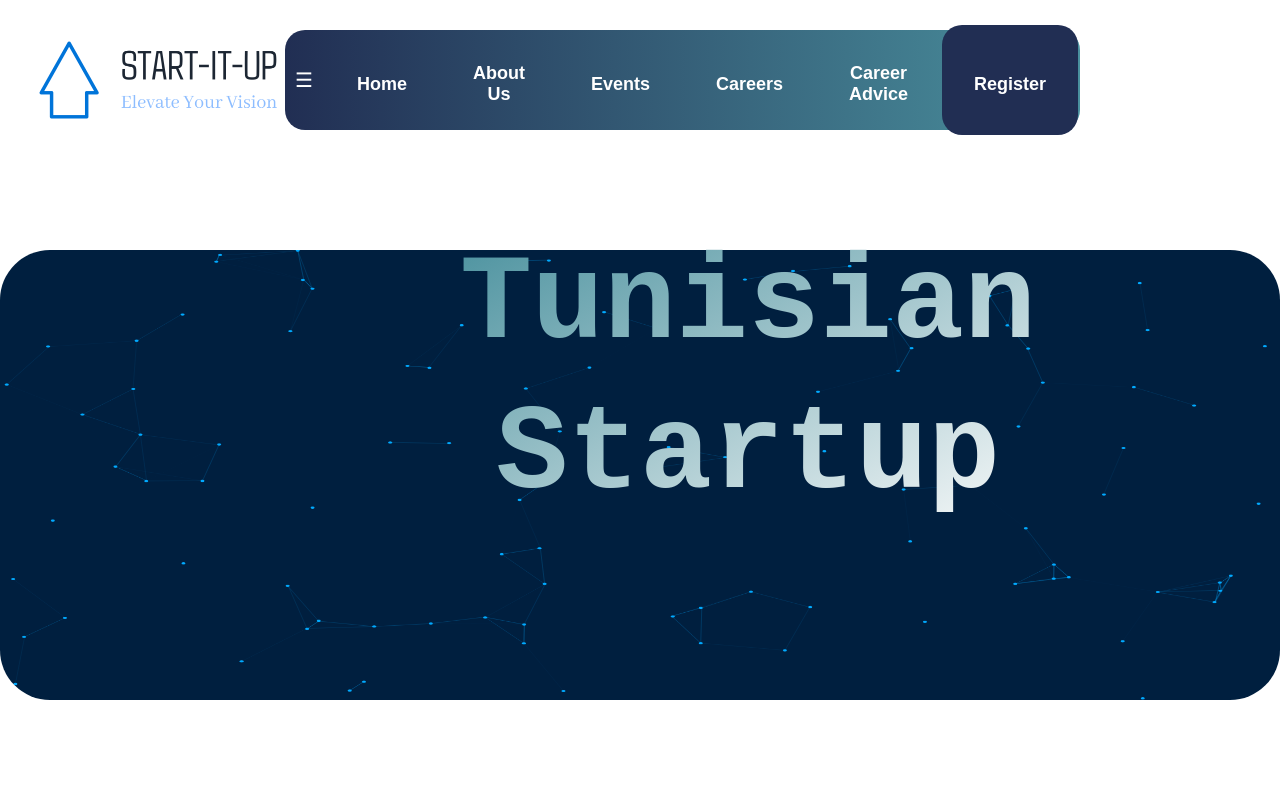
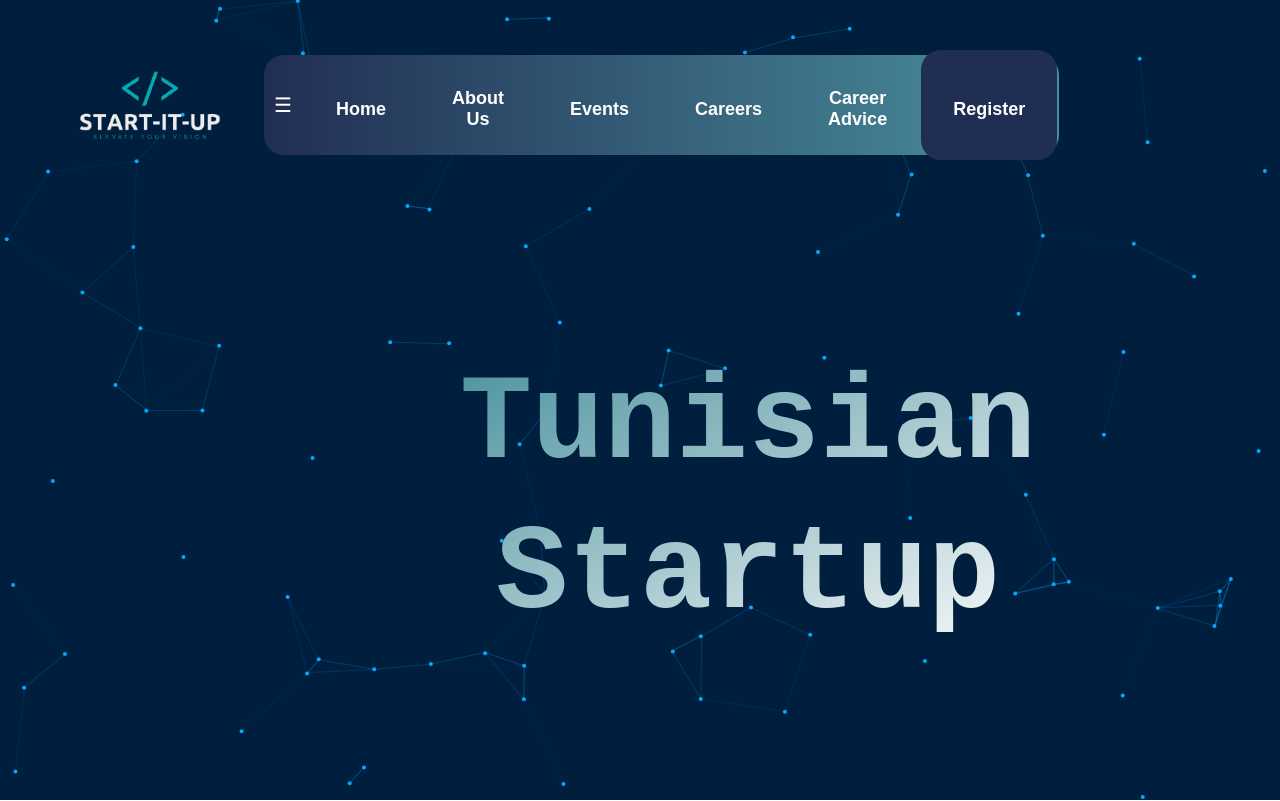
Before and after one commit to rihemfarhat/Projet-dev, a React (Create React App) app: page / in a window 1280 px wide. Shown: the top 801 px of the page. Built offline with nearby package versions, Linux system fonts and the light colour scheme.

Commit message:
navbar footer everywhere

```diff
--- a/src/App.css
+++ b/src/App.css
@@ -45,26 +45,8 @@
 
 
 
-/*Logo l page*/
 
 
-
-
-
-/*Tunisian Startup*/
-
-
-#text {
-  background: linear-gradient(330deg, rgb(251, 251, 251), #4A919E); /* Dégradé souhaité */
-  -webkit-background-clip: text; /* Appliquer le dégradé au texte */
-  -webkit-text-fill-color: transparent; /* Rendre le texte transparent */
-  display: inline-block; /* Nécessaire pour que le clipping fonctionne */
-  font-size: 5rem; /* Ajustez la taille selon vos besoins */
-  font-weight: bold; /* Optionnel pour un texte en gras */
-  background-color: transparent; /* Assurez-vous que le fond est transparent */
-  margin-top: 0px; margin-left: 460px ; font-size:120px; text-align: center;line-height: 150px;
-  font-family: 'Courier New', Courier, 'Trebuchet MS', 'Lucida Sans Unicode', 'Lucida Grande', 'Lucida Sans', Arial, sans-serif; margin-top: 100px;margin-bottom: 300px;
-}
 
 
 
--- a/src/App.js
+++ b/src/App.js
@@ -10,7 +10,7 @@ import Jobs from "./Jobs";
 import AboutUs from "./AboutUs";
 import EventPage from "./EventPage";
 import Advice from "./Advice";
-import logo from './lde---curated---13-high-resolution-logo-transparent.png';
+import logo from './Capture_d_écran_2024-11-09_210108-removebg-preview.png';
 
 function App() {
     const [currentPage, setCurrentPage] = useState("home");
@@ -36,9 +36,6 @@ function App() {
                     <>
                         <NetworkBackground />
                         <TextGradient />
-                        <footer>
-                            <ContactUs className3="imgg" className1="info" className2="nav" />
-                        </footer>
                     </>
                 );
         }
@@ -60,8 +57,13 @@ function App() {
                 />
             </div>
 
-            {/* Afficher la page sélectionnée */}
+            {/* Contenu de la page */}
             {renderPage()}
+
+            {/* Footer toujours visible */}
+            <footer>
+                <ContactUs className3="imgg" className1="info" className2="nav" />
+            </footer>
         </>
     );
 }
--- a/src/NetworkBackground.js
+++ b/src/NetworkBackground.js
@@ -8,8 +8,11 @@ const NetworkBackground = () => {
         const ctx = canvas.getContext('2d');
 
         // Configure le canvas pour occuper tout l'écran
-        canvas.width = window.innerWidth;
-        canvas.height = window.innerHeight;
+        const resizeCanvas = () => {
+            canvas.width = window.innerWidth;
+            canvas.height = window.innerHeight;
+        };
+        resizeCanvas();
 
         const particles = [];
         const particleCount = 100;
@@ -72,17 +75,20 @@ const NetworkBackground = () => {
         animate();
 
         // Redimensionne le canvas lors du changement de taille de la fenêtre
-        const resizeCanvas = () => {
-            canvas.width = window.innerWidth;
-            canvas.height = window.innerHeight;
-        };
         window.addEventListener('resize', resizeCanvas);
 
         // Nettoyage à la fin
         return () => window.removeEventListener('resize', resizeCanvas);
     }, []);
 
-    return <canvas ref={canvasRef} style={{ position: 'absolute', top: 0, left: 0, botton:0, zIndex: -1, borderRadius:50,marginTop:250,height: '450px', width:'100%', }} />;
+    return <canvas ref={canvasRef} style={{
+        position: 'fixed',
+        top: 0,
+        left: 0,
+        zIndex: -1,
+        height: '100vh',
+        width: '100vw',
+    }} />;
 };
 
 export default NetworkBackground;
--- /dev/null
+++ b/src/gradient.css
@@ -0,0 +1,14 @@
+/*Tunisian Startup*/
+
+
+#text {
+    background: linear-gradient(330deg, rgb(251, 251, 251), #4A919E); /* Dégradé souhaité */
+    -webkit-background-clip: text; /* Appliquer le dégradé au texte */
+    -webkit-text-fill-color: transparent; /* Rendre le texte transparent */
+    display: inline-block; /* Nécessaire pour que le clipping fonctionne */
+    font-size: 5rem; /* Ajustez la taille selon vos besoins */
+    font-weight: bold; /* Optionnel pour un texte en gras */
+    background-color: transparent; /* Assurez-vous que le fond est transparent */
+    margin-top: 0px; margin-left: 460px ; font-size:120px; text-align: center;line-height: 150px;
+    font-family: 'Courier New', Courier, 'Trebuchet MS', 'Lucida Sans Unicode', 'Lucida Grande', 'Lucida Sans', Arial, sans-serif; margin-top: 170px;margin-bottom: 300px;
+  }
--- a/src/gradient.js
+++ b/src/gradient.js
@@ -1,6 +1,7 @@
 // TextGradient.js
-import React from 'react';
-import './App.css'; // Assurez-vous que le fichier CSS est importé
+import React from 'react'
+
+import './gradient.css'; // Assurez-vous que le fichier CSS est importé
 
 const TextGradient = () => {
     return (
--- a/src/navbar.css
+++ b/src/navbar.css
@@ -1,11 +1,11 @@
-.petitlogo {height: 80px; width: 250px;   }
+.petitlogo {height: 150px; width: 250px;   }
 
 
 
 /*Navbar*/
 
 
-.barre {
+.barre { /*logo+navbar*/
   display: flex;
   align-items: center;
   justify-content: space-between;
@@ -24,10 +24,10 @@
   color: white;
   padding : 0;
   border-radius: 20px;
-  width: 800px;
+  width: 900px;
   height: 100px;
 
-  margin-right: 320px;
+  margin-right: 250px;
 }
 
 .Navbarr td a,
```
